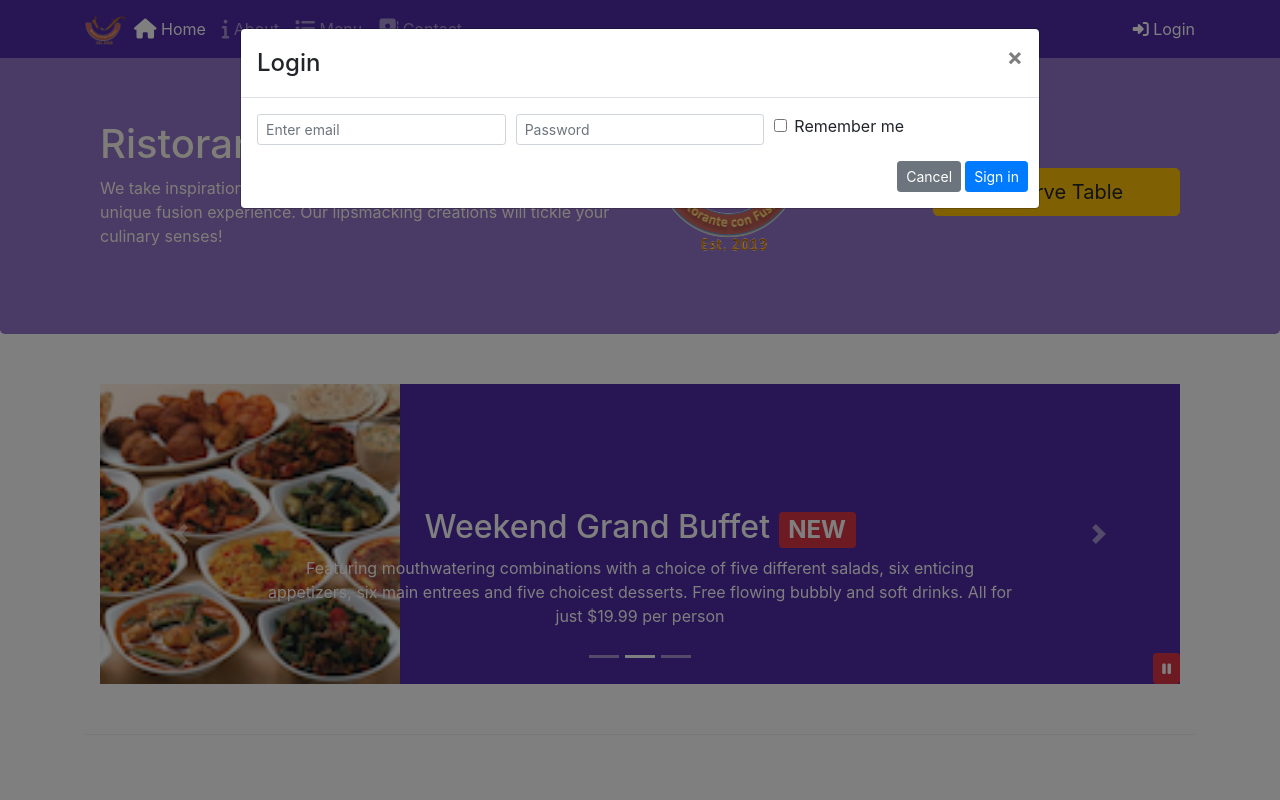
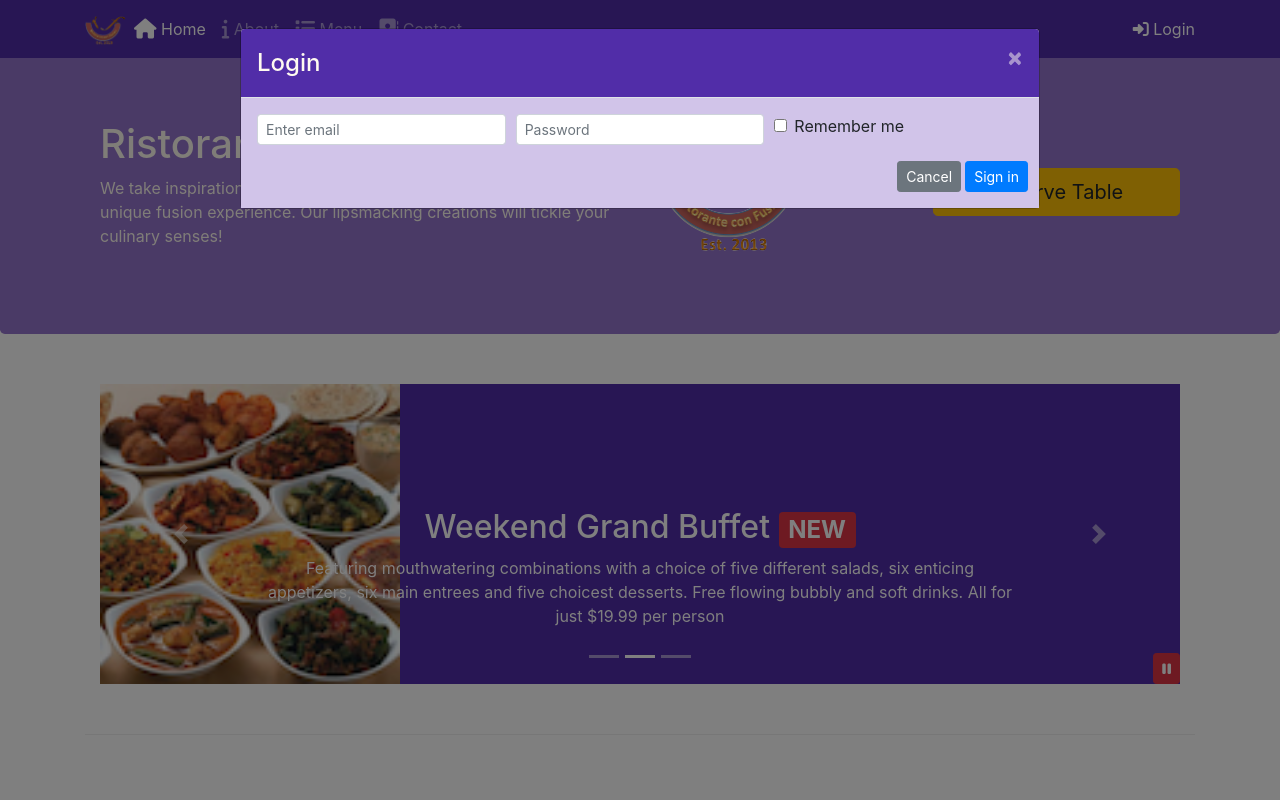
Before and after one commit to Aldiyar-Sharapiden/Bootstrap, a plain HTML site: page index.html in a window 1280 px wide. Both pictures are taken after a click on the link "Login". Shown: the top 800 px of the page. Drawn offline with nearby package versions, Linux system fonts and the light colour scheme.

Commit message:
Added JS code and modified styles.scss

```diff
--- a/css/styles.scss
+++ b/css/styles.scss
@@ -74,3 +74,15 @@ body{
     bottom: 0px;
     z-index: 1;
 }
+
+.modal-header{
+    background-color: $background-dark;
+    color: floralwhite;
+    .close{
+        color: floralwhite;
+    }
+}
+
+.modal-body{
+    background-color: $background-pale;
+}
--- a/index.html
+++ b/index.html
@@ -36,7 +36,7 @@
                                 class="fa fa-address-book fa-lg"></span> Contact</a></li>
                 </ul>
                 <span class="navbar-text">
-                    <a data-toggle="modal" data-target="#loginModal">
+                    <a id="loginBtn">
                         <span class="fa fa-sign-in"></span> Login
                     </a>
                 </span>
@@ -97,7 +97,7 @@
                     <img src="./img/img/logo.png" class="im-fluid">
                 </div>
                 <div class="col-12 col-sm-3 align-self-center">
-                    <a class="btn btn-warning btn-lg btn-block" href="#reserveModal" data-toggle="modal"
+                    <a id="reserveBtn" class="btn btn-warning btn-lg btn-block" href="#reserveModal"
                         role="button">Reserve Table</a>
                 </div>
             </div>
@@ -180,7 +180,8 @@
 
                         <div class="form-group row">
                             <div class="col offset-2">
-                                <button type="button" class="btn btn-secondary btn-sm" data-dismiss="modal">Cancel</button>
+                                <button type="button" class="btn btn-secondary btn-sm"
+                                    data-dismiss="modal">Cancel</button>
                                 <button type="submit" class="btn btn-primary btn-sm ">Reserve</button>
                             </div>
                         </div>
@@ -251,9 +252,9 @@
                     <a class="carousel-control-next" href="#mycarousel" role="button" data-slide="next">
                         <span class="carousel-control-next-icon"></span>
                     </a>
-                        <button class="btn btn-danger btn-sm" id="carouselBtn">
-                            <span class="fa fa-pause"></span>
-                        </button>
+                    <button class="btn btn-danger btn-sm" id="carouselBtn">
+                        <span class="fa fa-pause"></span>
+                    </button>
                 </div>
             </div>
         </div>
@@ -379,15 +380,15 @@
     <script src="node_modules/popper.js/dist/umd/popper.min.js"></script>
     <script src="node_modules/bootstrap/dist/js/bootstrap.min.js"></script>
     <script>
-        $(document).ready(function(){
-            $('#mycarousel').carousel({interval: 2000});
+        $(document).ready(function () {
+            $('#mycarousel').carousel({ interval: 2000 });
 
-            $('#carouselBtn').click(function(){
-                if($('#carouselBtn').children('span').hasClass('fa-pause')){
+            $('#carouselBtn').click(function () {
+                if ($('#carouselBtn').children('span').hasClass('fa-pause')) {
                     $('#mycarousel').carousel('pause');
                     $('#carouselBtn').children('span').removeClass('fa-pause')
                     $('#carouselBtn').children('span').addClass('fa-play')
-                }else if($('#carouselBtn').children('span').hasClass('fa-play')){
+                } else if ($('#carouselBtn').children('span').hasClass('fa-play')) {
                     $('#mycarousel').carousel('cycle');
                     $('#carouselBtn').children('span').removeClass('fa-play')
                     $('#carouselBtn').children('span').addClass('fa-pause')
@@ -395,6 +396,21 @@
             });
         });
     </script>
+    <script>
+        $(document).ready(function () {
+            $("#loginBtn").click(function () {
+                $("#loginModal").modal("toggle");
+            });
+        });
+    </script>
+
+    <script>
+        $(document).ready(function () {
+            $("#reserveBtn").click(function () {
+                $("#reserveModal").modal("toggle");
+            });
+        });
+    </script>
 </body>
 
 </html>
```
Also changed, not shown: css/styles.css.
